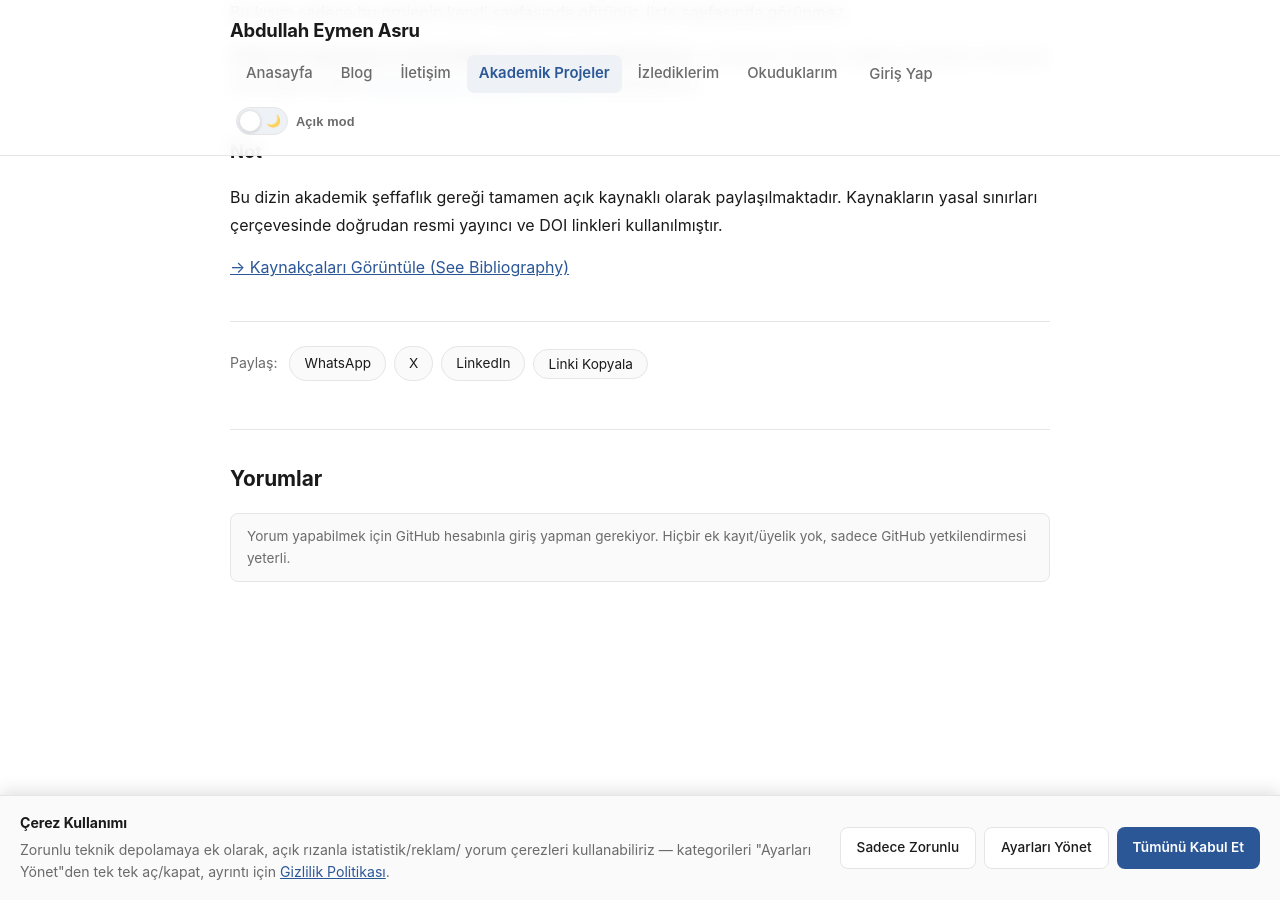
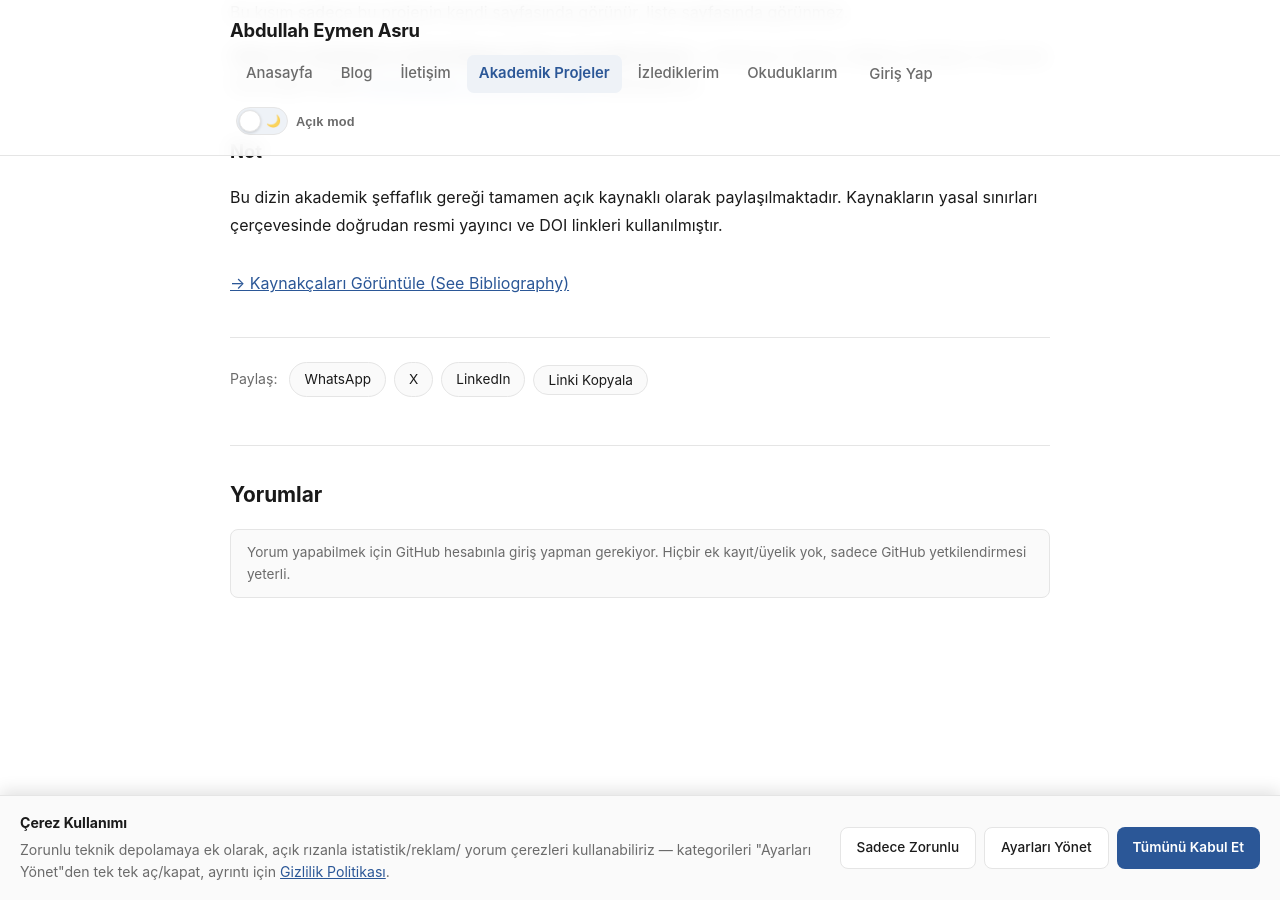
Before and after one commit to abdullah-eymen-asru/abdullah-eymen-asru.github.io, a Jekyll site: the page built from _projects/2026/akademik-kaynaklar.md, in a window 1280 px wide and 900 px high, scrolled down 441 px. Built offline with Jekyll 4.4.1, drawn with Linux system fonts in a browser that asks for light colours.

Commit message:
Change paragraph style for project link

```diff
--- a/_layouts/project.html
+++ b/_layouts/project.html
@@ -43,7 +43,7 @@ layout: default
     {% assign _link_on7 = page.link | slice: 0, 7 | downcase %}
     {% assign _link_on8 = page.link | slice: 0, 8 | downcase %}
     {% if _link_on7 == "http://" or _link_on8 == "https://" %}
-    <p style="margin-top:2em;">
+    <p class="proje-baglanti-alani">
       <a href="{{ page.link | escape }}" target="_blank" rel="noopener noreferrer">→ {{ page.link_label | default: "Bağlantıyı görüntüle" | escape }}</a>
     </p>
     {% endif %}
```
